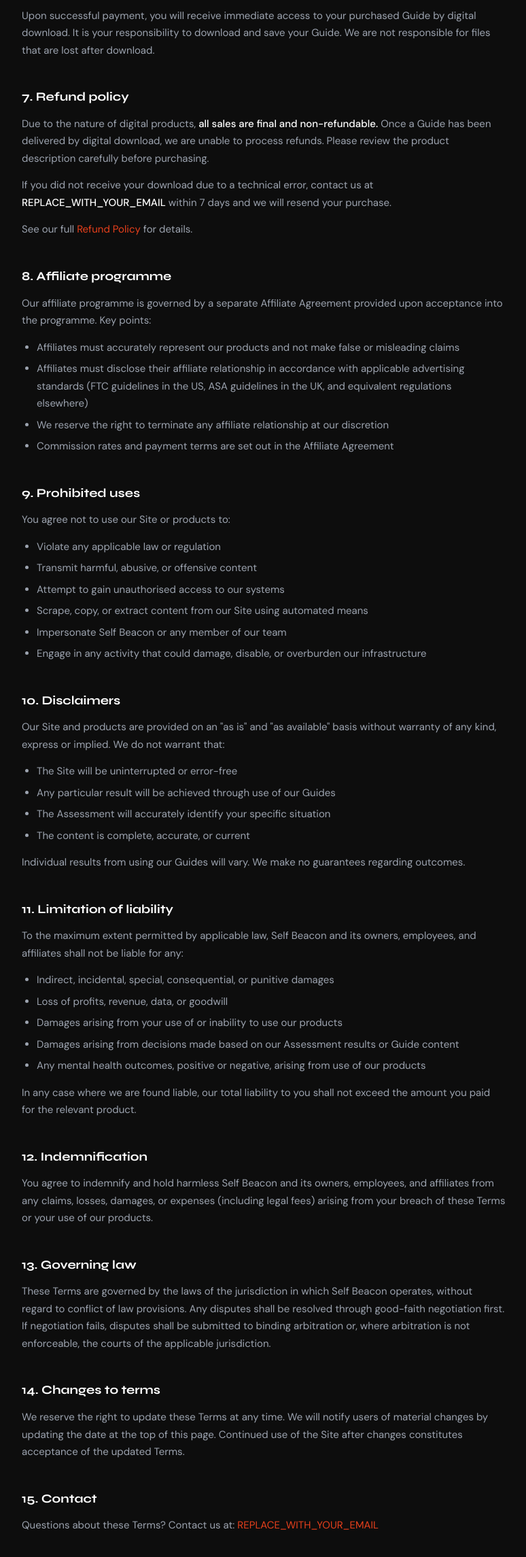
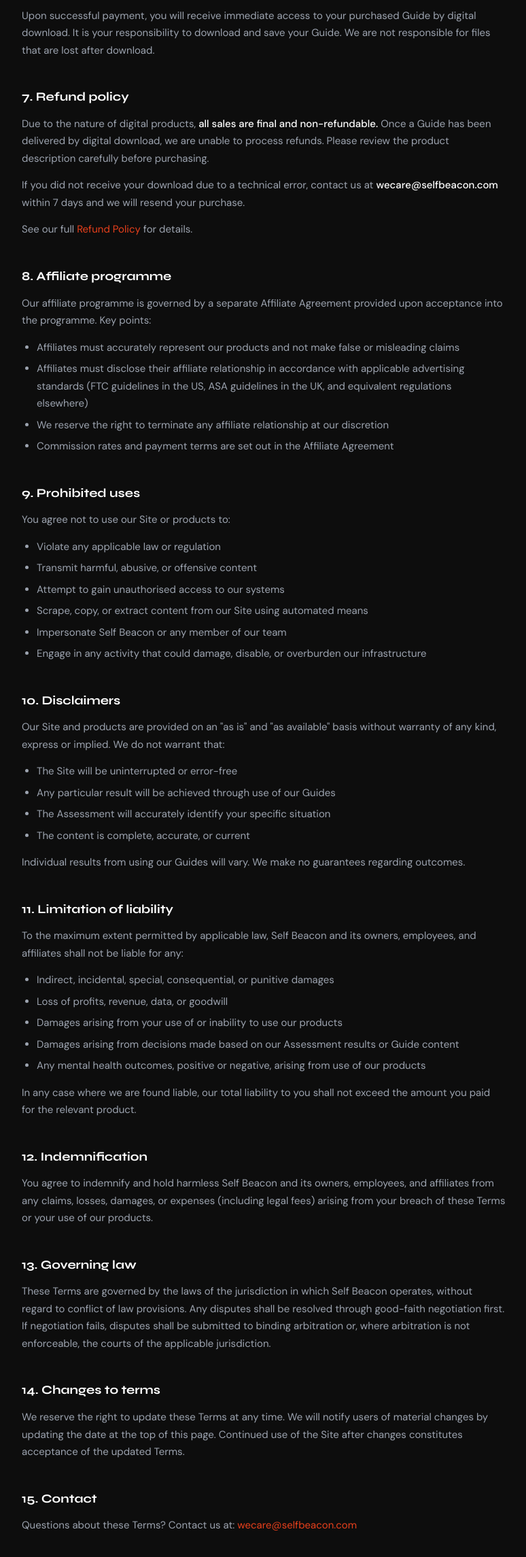
Before and after one commit to burnoutreset/burnout-reset, a plain HTML site: page terms.html in a window 1280 px wide. Shown: the part 2397-4687 px from the top of the page at 68% size, without its empty margins (252-1026 px from the left). Drawn offline with Linux system fonts and the light colour scheme.

Commit message:
email address change

```diff
--- a/terms.html
+++ b/terms.html
@@ -113,7 +113,7 @@ a:hover{text-decoration:underline}
 
   <h2>7. Refund policy</h2>
   <p>Due to the nature of digital products, <strong>all sales are final and non-refundable.</strong> Once a Guide has been delivered by digital download, we are unable to process refunds. Please review the product description carefully before purchasing.</p>
-  <p>If you did not receive your download due to a technical error, contact us at <strong>REPLACE_WITH_YOUR_EMAIL</strong> within 7 days and we will resend your purchase.</p>
+  <p>If you did not receive your download due to a technical error, contact us at <strong>wecare@selfbeacon.com</strong> within 7 days and we will resend your purchase.</p>
   <p>See our full <a href="refund.html">Refund Policy</a> for details.</p>
 
   <h2>8. Affiliate programme</h2>
@@ -167,7 +167,7 @@ a:hover{text-decoration:underline}
   <p>We reserve the right to update these Terms at any time. We will notify users of material changes by updating the date at the top of this page. Continued use of the Site after changes constitutes acceptance of the updated Terms.</p>
 
   <h2>15. Contact</h2>
-  <p>Questions about these Terms? Contact us at: <a href="mailto:REPLACE_WITH_YOUR_EMAIL">REPLACE_WITH_YOUR_EMAIL</a></p>
+  <p>Questions about these Terms? Contact us at: <a href="mailto:wecare@selfbeacon.com">wecare@selfbeacon.com</a></p>
 </div>
 <div class="footer-simple">© 2025 Self Beacon · <a href="privacy.html">Privacy</a> · <a href="terms.html">Terms</a> · <a href="refund.html">Refund Policy</a></div>
 </body>
```
